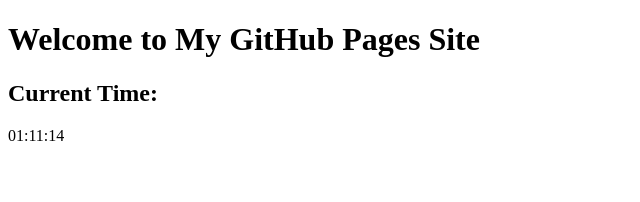
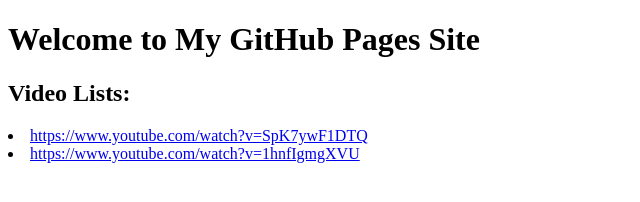
Before and after one commit to szgiazhn/szgiazhn.github.io, a plain HTML site: page index.html in a window 1280 px wide. Shown: the whole page, without its empty margins (0-640 px from the left). Drawn offline with Linux system fonts and the light colour scheme.

Commit message:
Read from file

```diff
--- a/currenttime.js
+++ /dev/null
@@ -1,14 +0,0 @@
-function updateTime() {
-  const now = new Date();
-  const hours = now.getHours().toString().padStart(2, '0');
-  const minutes = now.getMinutes().toString().padStart(2, '0');
-  const seconds = now.getSeconds().toString().padStart(2, '0');
-  const currentTime = `${hours}:${minutes}:${seconds}`;
-  document.getElementById('time').textContent = currentTime;
-}
-
-// Update time every second
-setInterval(updateTime, 1000);
-
-// Initial call to display time immediately
-updateTime();
--- a/index.html
+++ b/index.html
@@ -5,10 +5,10 @@
 </head>
 <body>
     <h1>Welcome to My GitHub Pages Site</h1>
-    <h2>Current Time:</h2>
-	<p id="time"></p>
+    <h2>Video Lists:</h2>
+	<p id="videoList"></p>
 
 	<!-- Link to external JavaScript file -->
-	<script src="currenttime.js"></script>
+	<script src="videoutil.js"></script>
 </body>
 </html>
--- /dev/null
+++ b/videoutil.js
@@ -0,0 +1,24 @@
+fetch('videolinks.txt')
+  .then(response => {
+    if (!response.ok) {
+      throw new Error('Failed to fetch video links');
+    }
+    return response.text();
+  })
+  .then(data => {
+    const videoLinks = data.split('\n').map(link => link.trim()).filter(link => link);
+    const listElement = document.getElementById('videoList');
+
+    videoLinks.forEach(link => {
+      const li = document.createElement('li');
+      const a = document.createElement('a');
+      a.href = link;
+      a.textContent = link;
+      a.target = "_blank"; // Opens in new tab
+      li.appendChild(a);
+      listElement.appendChild(li);
+    });
+  })
+  .catch(error => {
+    console.error('Error loading video links:', error);
+  });
```
Also changed, not shown: videolinks.txt (added).
